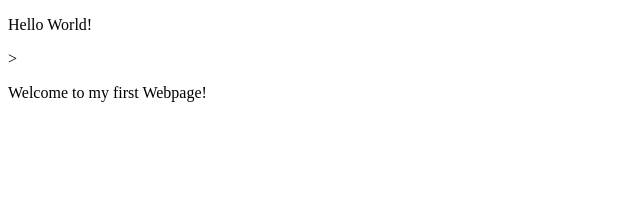
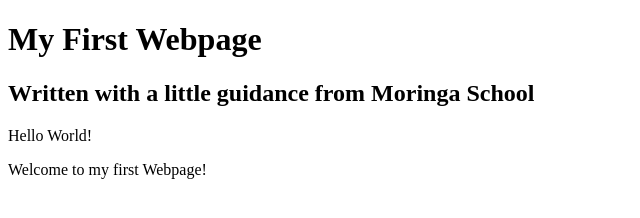
Before and after one commit to joey57/my-first-webpage, a plain HTML site: page first-webpage.html in a window 1280 px wide. Shown: the whole page, without its empty margins (0-640 px from the left). Drawn offline with Linux system fonts and the light colour scheme.

Commit message:
Added headings

```diff
--- a/first-webpage.html
+++ b/first-webpage.html
@@ -4,7 +4,10 @@
     <title>My First Webpage! </title>
   </head>
   <body>
-    <p>Hello World!</p>>
+    <h1>My First Webpage</h1>
+    <h2>Written with a little guidance from Moringa School</h2>
+
+    <p>Hello World!</p>
     <p>Welcome to my first Webpage!</p>
   </body>
 </html>
```
